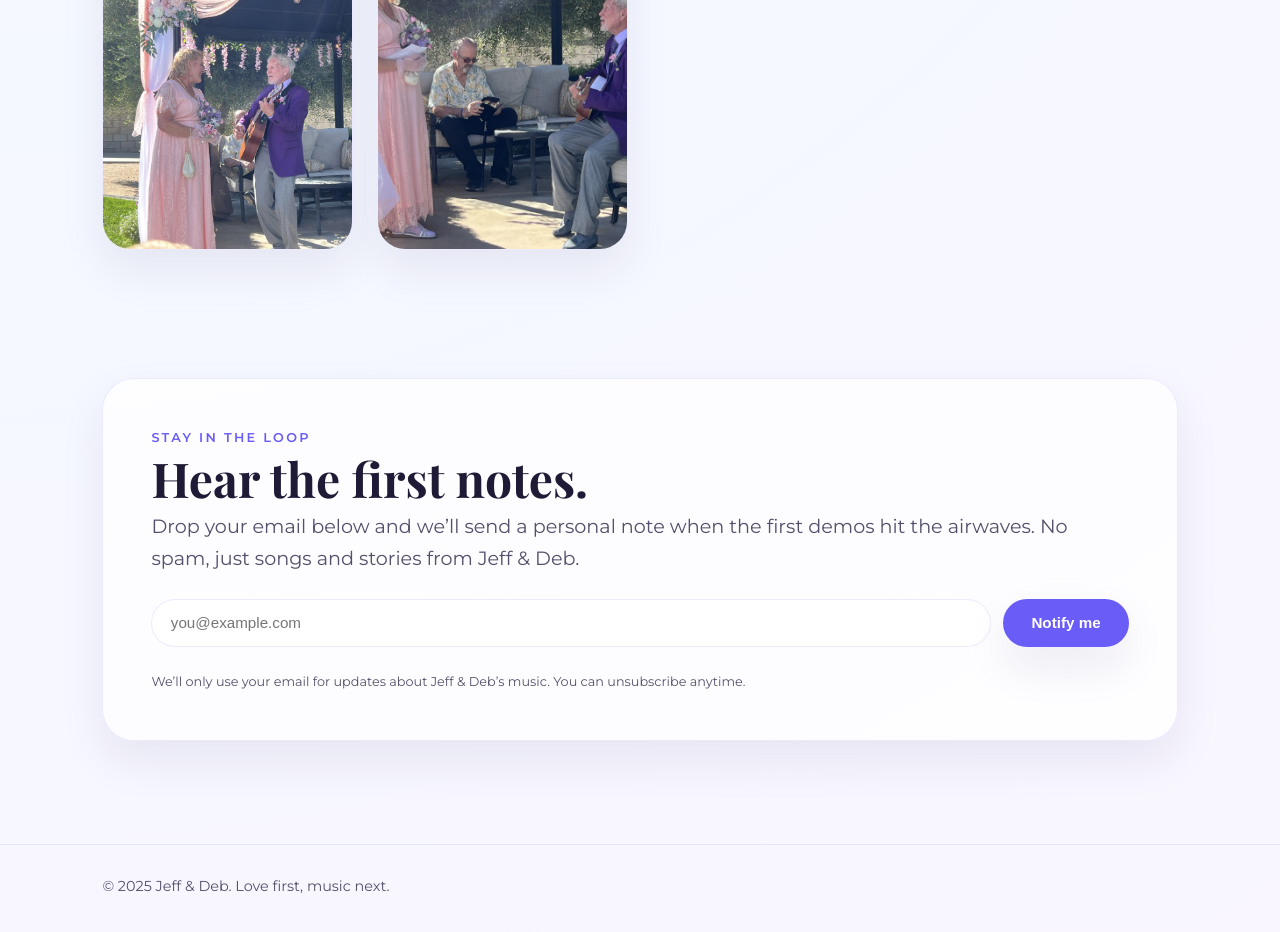
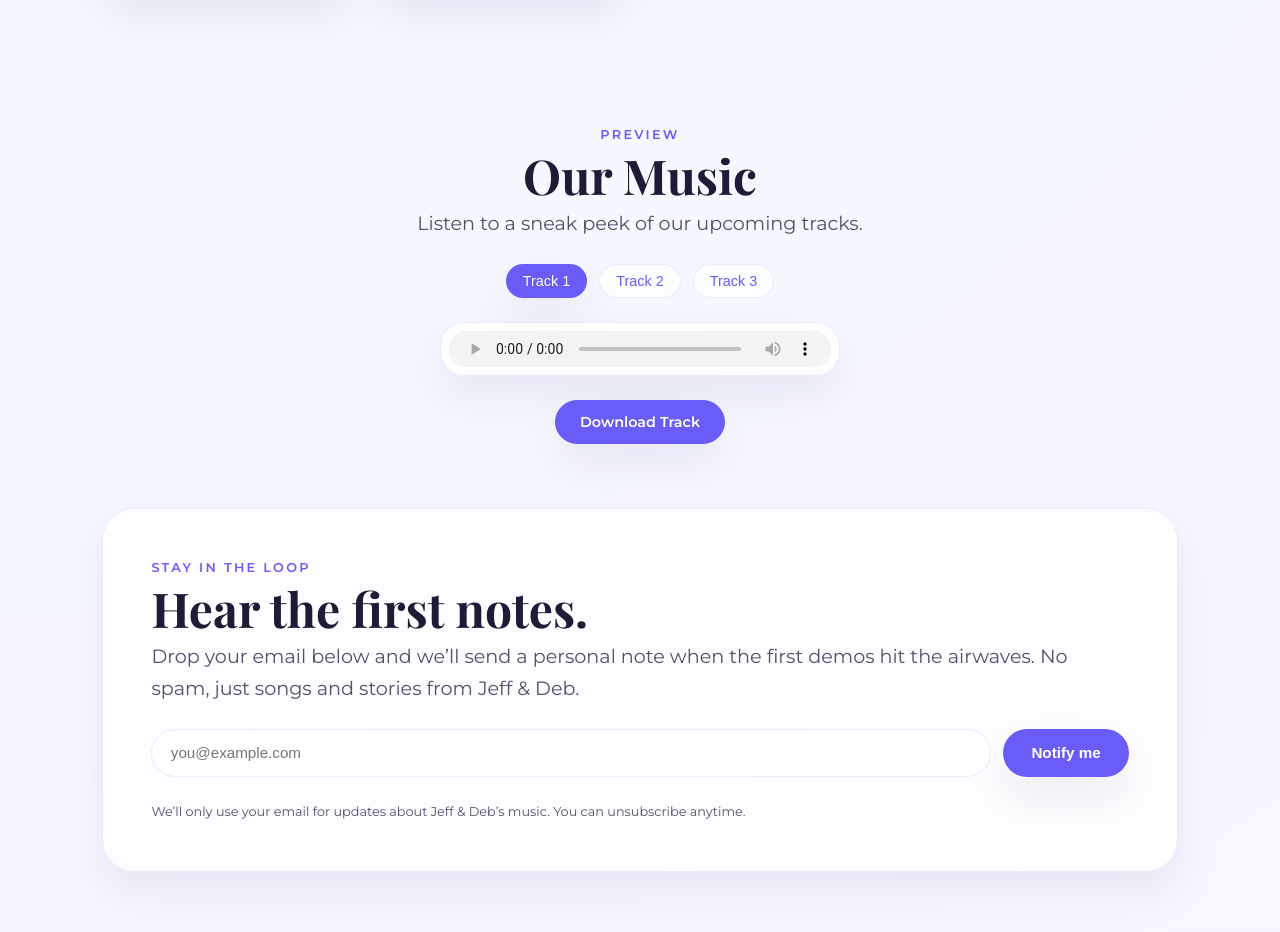
Before and after one commit to sellenth/jeffanddeb, an Astro site: page / in a window 1280 px wide. Shown: the part 980-1912 px from the top of the page. Built offline with nearby package versions, Linux system fonts and the light colour scheme; Astro itself is replaced by a stand-in of ours.

Commit message:
add a music section

```diff
--- a/src/pages/index.astro
+++ b/src/pages/index.astro
@@ -352,6 +352,74 @@ const timeline = [
         object-fit: contain;
       }
 
+       .preview-music {
+         display: grid;
+         gap: 1.5rem;
+         justify-items: center;
+       }
+
+       .preview-music > div:first-child {
+         text-align: center;
+       }
+
+       .track-selector {
+         display: flex;
+         gap: 0.75rem;
+         flex-wrap: wrap;
+       }
+
+       .track-btn {
+         padding: 0.5rem 1rem;
+         border-radius: 999px;
+         border: 1px solid var(--border-soft);
+         background: rgba(255, 255, 255, 0.7);
+         color: var(--accent);
+         font-size: 0.9rem;
+         font-weight: 500;
+         cursor: pointer;
+         transition: all 150ms ease;
+       }
+
+       .track-btn:hover {
+         background: var(--accent);
+         color: #fff;
+         transform: translateY(-1px);
+       }
+
+       .track-btn.active {
+         background: var(--accent);
+         color: #fff;
+         box-shadow: var(--shadow-soft);
+       }
+
+       .download-btn {
+         display: inline-block;
+         padding: 0.75rem 1.5rem;
+         border-radius: 999px;
+         border: 1px solid var(--accent);
+         background: var(--accent);
+         color: #fff;
+         font-size: 0.9rem;
+         font-weight: 600;
+         text-decoration: none;
+         box-shadow: var(--shadow-soft);
+         transition: all 150ms ease;
+         text-align: center;
+       }
+
+       .download-btn:hover {
+         background: rgba(106, 92, 246, 0.9);
+         transform: translateY(-2px);
+       }
+
+       .preview-music audio {
+         border-radius: 24px;
+         background: rgba(255, 255, 255, 0.78);
+         border: 1px solid var(--border-soft);
+         box-shadow: var(--shadow-soft);
+         padding: 0.5rem;
+       }
+
        .newsletter {
          background: rgba(255, 255, 255, 0.78);
          border-radius: 32px;
@@ -446,19 +514,11 @@ const timeline = [
       <div class="hero-content">
         <div>
           <h1>Jeff & Deb are married — and the encore is just beginning.</h1>
-          <p>
-            Yesterday we celebrated a wedding. Tomorrow we invite you into the songs that scored our love story. Follow along as we blend vows and verses into something new.
-          </p>
-          <div class="cta-row">
-            <a class="cta primary" href="#music">Preview the music</a>
-            <a class="cta secondary" href="#gallery">See the day</a>
-          </div>
         </div>
       </div>
     </header>
 
     <section id="gallery">
-      <span class="pill-title">Yesterday in color</span>
       <h2 class="section-heading">Moments from the aisle.</h2>
       <div class="gallery">
           {gallery.map((image, index) => (
@@ -470,6 +530,26 @@ const timeline = [
     </section>
 
      <main>
+        <section class="preview-music" aria-labelledby="preview-heading">
+          <div>
+            <span class="pill-title">Preview</span>
+            <h2 class="section-heading" id="preview-heading">Our Music</h2>
+            <p class="section-copy">
+              Listen to a sneak peek of our upcoming tracks.
+            </p>
+          </div>
+          <div class="track-selector">
+            <button class="track-btn active" data-track="1">Track 1</button>
+            <button class="track-btn" data-track="2">Track 2</button>
+            <button class="track-btn" data-track="3">Track 3</button>
+          </div>
+          <audio id="preview-audio" controls style="width: 100%; max-width: 400px;">
+            <source id="audio-source" src="/music/example.mp3" type="audio/mpeg">
+            Your browser does not support the audio element.
+          </audio>
+          <a id="download-btn" href="/music/example.mp3" download class="download-btn">Download Track</a>
+        </section>
+
        <section class="newsletter" aria-labelledby="newsletter-heading">
         <div>
           <span class="pill-title">Stay in the loop</span>
@@ -478,7 +558,10 @@ const timeline = [
             Drop your email below and we&rsquo;ll send a personal note when the first demos hit the airwaves. No spam, just songs and stories from Jeff & Deb.
           </p>
         </div>
-        <form name="updates" method="post" netlify>
+        <form action="https://api.web3forms.com/submit" method="post">
+          <input type="hidden" name="access_key" value="YOUR_ACCESS_KEY_HERE" />
+          <input type="hidden" name="subject" value="New subscriber for Jeff & Deb updates" />
+          <input type="hidden" name="from_name" value="Jeff & Deb Website" />
           <label class="sr-only" for="email">Email</label>
           <input id="email" name="email" type="email" placeholder="you@example.com" required />
           <button type="submit">Notify me</button>
@@ -555,6 +638,32 @@ const timeline = [
            }
          }
        });
+
+        // Track selector functionality
+        const trackButtons = document.querySelectorAll('.track-btn');
+        const audioElement = document.getElementById('preview-audio');
+        const audioSource = document.getElementById('audio-source');
+        const downloadBtn = document.getElementById('download-btn');
+
+        // Load the default track on page load
+        audioElement.load();
+
+        trackButtons.forEach(button => {
+         button.addEventListener('click', () => {
+           // Remove active class from all buttons
+           trackButtons.forEach(btn => btn.classList.remove('active'));
+           // Add active class to clicked button
+           button.classList.add('active');
+
+           // Change audio source and download link
+           const trackNumber = button.dataset.track;
+           //const trackPath = `/music/track${trackNumber}.mp3`;
+           const trackPath = `/music/example.mp3`;
+           audioSource.src = trackPath;
+           downloadBtn.href = trackPath;
+           audioElement.load();
+         });
+       });
      </script>
   </body>
 </html>
```
Also changed, not shown: 1 other file. Lines whose indentation alone changed are shown as unchanged.
